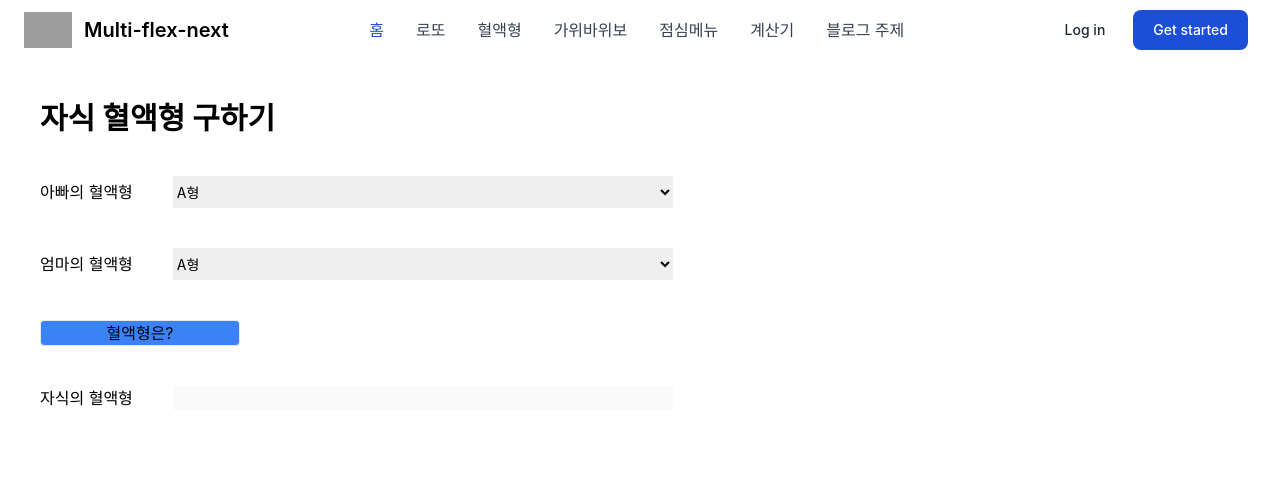
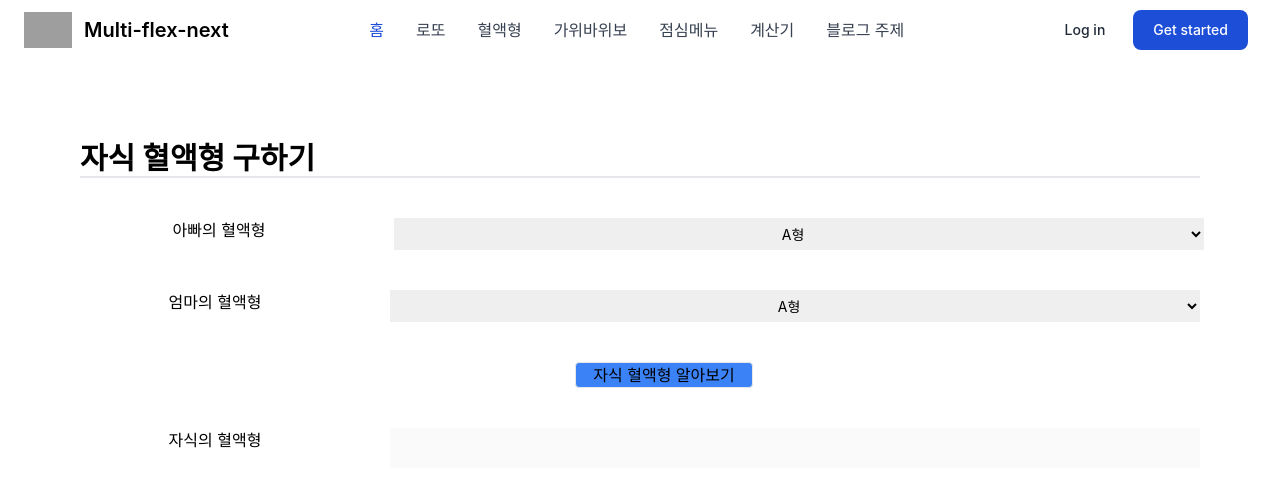
Before and after one commit to adjh54ir/multi_flex_next, a Next.js app: page /bloodType/main in a window 1280 px wide. Shown: the top 486 px of the page. Built offline with nearby package versions, Linux system fonts and the light colour scheme; grey boxes are pictures that could not be loaded.

Commit message:
1day 1commit

```diff
--- a/pages/bloodType/main.tsx
+++ b/pages/bloodType/main.tsx
@@ -57,7 +57,7 @@ const main = () => {
 				if (mBloodTypeVal === ABType) cBloodTypeArr.push(AType, BType, ABType);
 			}
 
-			if (cBloodTypeArr.length > 0) setCBloodType(cBloodTypeArr.join(", "));
+			if (cBloodTypeArr.length > 0) setCBloodType(cBloodTypeArr.join(', '));
 		}
 	};
 
@@ -78,34 +78,34 @@ const main = () => {
 			const familyArr = [fBloodTypeVal, mBloodTypeVal]; // 엄마 아빠 혈액형 Array
 			// [CASE1] 혈액형이 둘 다 동일 한 경우
 			if (funcBloodDuplicate(familyArr)) {
-				if (familyArr.includes(AType)) cBloodTypeArr.push(AType, OType);	// A, A 인 경우
-				if (familyArr.includes(BType)) cBloodTypeArr.push(BType, OType);	// B, B 인 경우
-				if (familyArr.includes(OType)) cBloodTypeArr.push(BType, OType);	// O, O 인 경우
-				if (familyArr.includes(ABType)) cBloodTypeArr.push(ABType, BType, ABType);	// AB, AB 인 경우
+				if (familyArr.includes(AType)) cBloodTypeArr.push(AType, OType); // A, A 인 경우
+				if (familyArr.includes(BType)) cBloodTypeArr.push(BType, OType); // B, B 인 경우
+				if (familyArr.includes(OType)) cBloodTypeArr.push(BType, OType); // O, O 인 경우
+				if (familyArr.includes(ABType)) cBloodTypeArr.push(ABType, BType, ABType); // AB, AB 인 경우
 			}
 			// [CASE2] 혈액형이 서로 다른 경우
 			else {
 				// A 기본
 				if (familyArr.includes(AType)) {
-					if (familyArr.includes(BType)) cBloodTypeArr.push(AType, BType, OType, ABType);	// A, B
-					if (familyArr.includes(OType)) cBloodTypeArr.push(AType, OType);	// A, O
-					if (familyArr.includes(ABType)) cBloodTypeArr.push(AType, BType, ABType);	// A, AB
+					if (familyArr.includes(BType)) cBloodTypeArr.push(AType, BType, OType, ABType); // A, B
+					if (familyArr.includes(OType)) cBloodTypeArr.push(AType, OType); // A, O
+					if (familyArr.includes(ABType)) cBloodTypeArr.push(AType, BType, ABType); // A, AB
 				}
 				// B 기본
 				else if (familyArr.includes(BType)) {
-					if (familyArr.includes(OType)) cBloodTypeArr.push(BType, OType);	// B, O
-					if (familyArr.includes(ABType)) cBloodTypeArr.push(AType, BType, ABType);	// B, AB
+					if (familyArr.includes(OType)) cBloodTypeArr.push(BType, OType); // B, O
+					if (familyArr.includes(ABType)) cBloodTypeArr.push(AType, BType, ABType); // B, AB
 				}
 				// O 기본
-				else if (familyArr.includes(OType)) if (familyArr.includes(ABType)) cBloodTypeArr.push(AType, BType);	// O, AB
+				else if (familyArr.includes(OType)) if (familyArr.includes(ABType)) cBloodTypeArr.push(AType, BType); // O, AB
 			}
 		}
 		if (cBloodTypeArr.length > 0) {
 			const addCharArr: string[] = [];
 			cBloodTypeArr.map((cItem) => {
-				addCharArr.push(cItem.concat("형"));
-			})
-			setCBloodType(addCharArr.join(", "));
+				addCharArr.push(cItem.concat('형'));
+			});
+			setCBloodType(addCharArr.join(', '));
 		}
 	};
 
@@ -121,42 +121,50 @@ const main = () => {
 	};
 
 	return (
-		<div>
-			<div className='mb-10'>
+		<div className='p-10'>
+			<div className='mb-10 border-b-2'>
 				<h2>자식 혈액형 구하기 </h2>
 			</div>
-			<div className='mb-10'>
-				<label htmlFor='fBloodType'>
+			<div>
+				<div className='mb-10 flex flex-row w-full m-1'>
+					<label htmlFor='fBloodType' className='basis-1/4 text-center'>
 						아빠의 혈액형
-					<select id='fBloodType' className='ml-10 w-5/12 h-8 text-sm' ref={fBloodType} defaultValue="A">
-						<option value='A' >A형</option>
-						<option value='B'>B형</option>
-						<option value='O'>O형</option>
-						<option value='AB'>AB형</option>
-					</select>
 					</label>
-			</div>
-			<div className='mb-10'>
-				<label htmlFor='mBloodType'>
-					엄마의 혈액형
-					<select id='mBloodType' className='ml-10 w-5/12 h-8 text-sm' ref={mBloodType} defaultValue="A">
+					<select id='fBloodType' className='ml-10 h-8 text-sm basis-3/4 text-center' ref={fBloodType} defaultValue='A'>
 						<option value='A'>A형</option>
 						<option value='B'>B형</option>
 						<option value='O'>O형</option>
 						<option value='AB'>AB형</option>
 					</select>
+				</div>
+				<div className='mb-10 flex flex-row w-full'>
+					<label htmlFor='mBloodType' className='basis-1/4 text-center'>
+						엄마의 혈액형
 					</label>
+					<select id='mBloodType' className='ml-10 h-8 text-sm basis-3/4 text-center' ref={mBloodType} defaultValue='A'>
+						<option value='A'>A형</option>
+						<option value='B'>B형</option>
+						<option value='O'>O형</option>
+						<option value='AB'>AB형</option>
+					</select>
 				</div>
-			<div className='mb-10 bg-center '>
+				<div className='ml-12 mb-10 text-center'>
 					<button type='button' className='bg-blue-500 border rounded w-2/12' onClick={refactor_funcGenerateType}>
-					혈액형은?
+						자식 혈액형 알아보기
 					</button>
 				</div>
-			<div>
-				<label htmlFor='cBloodType'>
+				<div className='mb-10 flex flex-row w-full'>
+					<label htmlFor='cBloodType' className='h-10 basis-1/4 text-center'>
 						자식의 혈액형
 					</label>
-				<input type='text' id='cBloodType' className='ml-10 w-5/12' defaultValue={cBloodType} disabled={true} />
+					<input
+						type='text'
+						id='cBloodType'
+						className='ml-10 basis-3/4 text-center'
+						defaultValue={cBloodType}
+						disabled={true}
+					/>
+				</div>
 			</div>
 		</div>
 	);
--- a/pages/lotto/main.tsx
+++ b/pages/lotto/main.tsx
@@ -20,17 +20,15 @@ const main = () => {
 	 * 6개 중 2개 나 1개 맞으면 6등 - 미 당첨
 	 */
 	const funcGenerateLotto = () => {
-		const resultTotalArr: number[][] = []; 	// 여러개의 로또가 들어 있는 배열 [총합]
-		let oneLottoArr: number[] = [];	// 한개의 로또가 들어가 있는 배열
+		const resultTotalArr: number[][] = []; // 여러개의 로또가 들어 있는 배열 [총합]
+		let oneLottoArr: number[] = []; // 한개의 로또가 들어가 있는 배열
 
 		// 1-1. 로또 게임수를 선택하지 않은 경우
-		if (lottoGameCnt === 0) alert("로또 게임 수를 선택해주세요");
-
+		if (lottoGameCnt === 0) alert('로또 게임 수를 선택해주세요');
 		// 1-2. 로또 게임수를 선택 한 경우 -> 프로세스 시작
 		else {
 			// 2. while문을 반복하면서 로또 번호를 생성한다.
 			while (true) {
-
 				// 3. 1 ~ 45 범위의 랜덤한 숫자를 추출한다.
 				const _random_1_to_45: number = Math.floor(Math.random() * 45) + 1;
 
@@ -39,7 +37,6 @@ const main = () => {
 
 				// 5. [탈출] 7자리가 완성되면 종료
 				if (oneLottoArr.length === 7) {
-
 					// 6. 생성한 번호의 값을 배열에 넣는다.
 					resultTotalArr.push(oneLottoArr);
 
@@ -62,19 +59,19 @@ const main = () => {
 		// 1. 자식 노드가 존재 할 경우 접근을 한다.
 		if (e.currentTarget.previousElementSibling) {
 			// 1.1. 자식 노드의 'value' 속성 값을 가져온다.
-			const siblingVal = e.currentTarget.previousElementSibling.getAttribute("value");
+			const siblingVal = e.currentTarget.previousElementSibling.getAttribute('value');
 			// 1.2. 클립보드에 가져온 값을 복사한다.
-			if (siblingVal) await navigator.clipboard.writeText(siblingVal)
-			alert("클립보드에 복사 되었습니다. 붙여넣기를 해주세요")
+			if (siblingVal) await navigator.clipboard.writeText(siblingVal);
+			alert('클립보드에 복사 되었습니다. 붙여넣기를 해주세요');
 		}
 	};
 
 	// ================================================================================================================================================================
 	return (
-		<div>
+		<div className='p-12'>
 			{/* header */}
-			<div className='mb-10'>
-				<h1>로또 게임 기능</h1>
+			<div className='mb-10 border-b-2'>
+				<h2>로또 게임 기능</h2>
 			</div>
 
 			{/* contents */}
@@ -86,7 +83,7 @@ const main = () => {
 					<div className='basis-3/4'>
 						<select
 							id='gameCnt'
-							className='bg-gray-50 border border-gray-300 text-gray-900 text-sm rounded-lg focus:ring-blue-500 focus:border-blue-500 block w-11/12 p-2.5 dark:bg-gray-700 dark:border-gray-600 dark:placeholder-gray-400 dark:text-white dark:focus:ring-blue-500 dark:focus:border-blue-500'
+							className='text-center bg-gray-50 border border-gray-300 text-gray-900 text-sm rounded-lg focus:ring-blue-500 focus:border-blue-500 block w-11/12 p-2.5 dark:bg-gray-700 dark:border-gray-600 dark:placeholder-gray-400 dark:text-white dark:focus:ring-blue-500 dark:focus:border-blue-500'
 							onChange={(e) => setLottoGameCnt(parseInt(e.target.value))}
 							defaultValue={lottoGameCnt}>
 							<option value={0}>게임을 선택하시오</option>
@@ -111,7 +108,6 @@ const main = () => {
 						</button>
 					</div>
 				</div>
-				<div className='w-3/12'></div>
 			</div>
 
 			<div className=''>
@@ -135,7 +131,7 @@ const main = () => {
 										<input
 											type='text'
 											id='gameResult'
-											className='block p-4 pl-10 w-full text-sm text-gray-900 bg-gray-50 rounded-lg border border-gray-300 focus:ring-blue-500 focus:border-blue-500 dark:bg-gray-700 dark:border-gray-600 dark:placeholder-gray-400 dark:text-white dark:focus:ring-blue-500 dark:focus:border-blue-500'
+											className='text-center block p-4 pl-10 w-full text-sm text-gray-900 bg-gray-50 rounded-lg border border-gray-300 focus:ring-blue-500 focus:border-blue-500 dark:bg-gray-700 dark:border-gray-600 dark:placeholder-gray-400 dark:text-white dark:focus:ring-blue-500 dark:focus:border-blue-500'
 											placeholder='게임을 선택해주세요'
 											value={item.join(' ')}
 											readOnly
```
Lines whose indentation alone changed are shown as unchanged.
